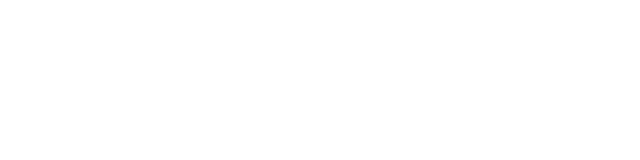
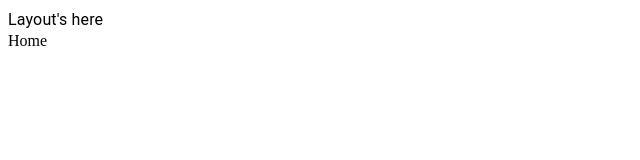
Before and after one commit to JasontheOmnivorous/foodie-pos, a Next.js app: page / in a window 1280 px wide. Shown: the top 160 px of the page, without its empty margins (0-640 px from the left). Built offline with nearby package versions, Linux system fonts and the light colour scheme.

Commit message:
@development initial layout, rtk setup

```diff
--- /dev/null
+++ b/src/components/layout/index.tsx
@@ -0,0 +1,17 @@
+import { Box, Typography } from "@mui/material";
+import { ReactNode } from "react";
+
+interface Props {
+  children: ReactNode;
+}
+
+const Layout = ({ children }: Props) => {
+  return (
+    <Box>
+      <Typography>Layout's here</Typography>
+      <Box>{children}</Box>
+    </Box>
+  );
+};
+
+export default Layout;
--- a/src/pages/_app.tsx
+++ b/src/pages/_app.tsx
@@ -1,5 +1,10 @@
+import Layout from "@/components/layout";
 import type { AppProps } from "next/app";
 
 export default function App({ Component, pageProps }: AppProps) {
-  return <Component {...pageProps} />;
+  return (
+    <Layout>
+      <Component {...pageProps} />
+    </Layout>
+  );
 }
--- a/src/pages/index.tsx
+++ b/src/pages/index.tsx
@@ -1,3 +1,5 @@
+import { Box } from "@mui/material";
+
 export default function Home() {
-  return;
+  return <Box>Home</Box>;
 }
--- /dev/null
+++ b/src/store/hooks.ts
@@ -0,0 +1,5 @@
+import { TypedUseSelectorHook, useDispatch, useSelector } from "react-redux";
+import { AppDispatch, RootState } from "./index";
+
+export const useAppDispatch: () => AppDispatch = useDispatch;
+export const useAppSelector: TypedUseSelectorHook<RootState> = useSelector;
--- /dev/null
+++ b/src/types/menu.ts
@@ -0,0 +1,5 @@
+export interface MenuSlice {
+  items: [];
+  isLoading: boolean;
+  error: Error | null;
+}
```
Also changed, not shown: src/store/index.ts (added, +11 -0 lines), src/store/slices/menuSlice.ts (added, +16 -0 lines).
